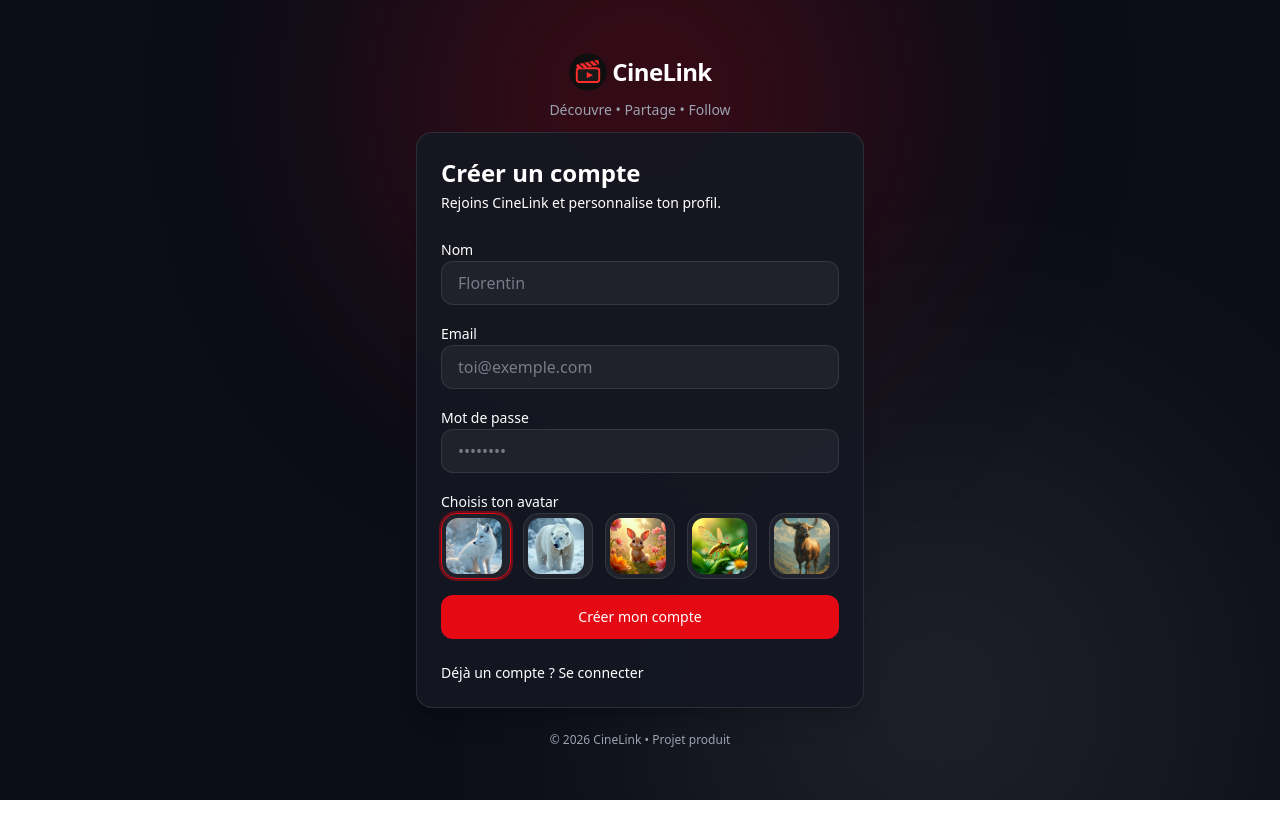
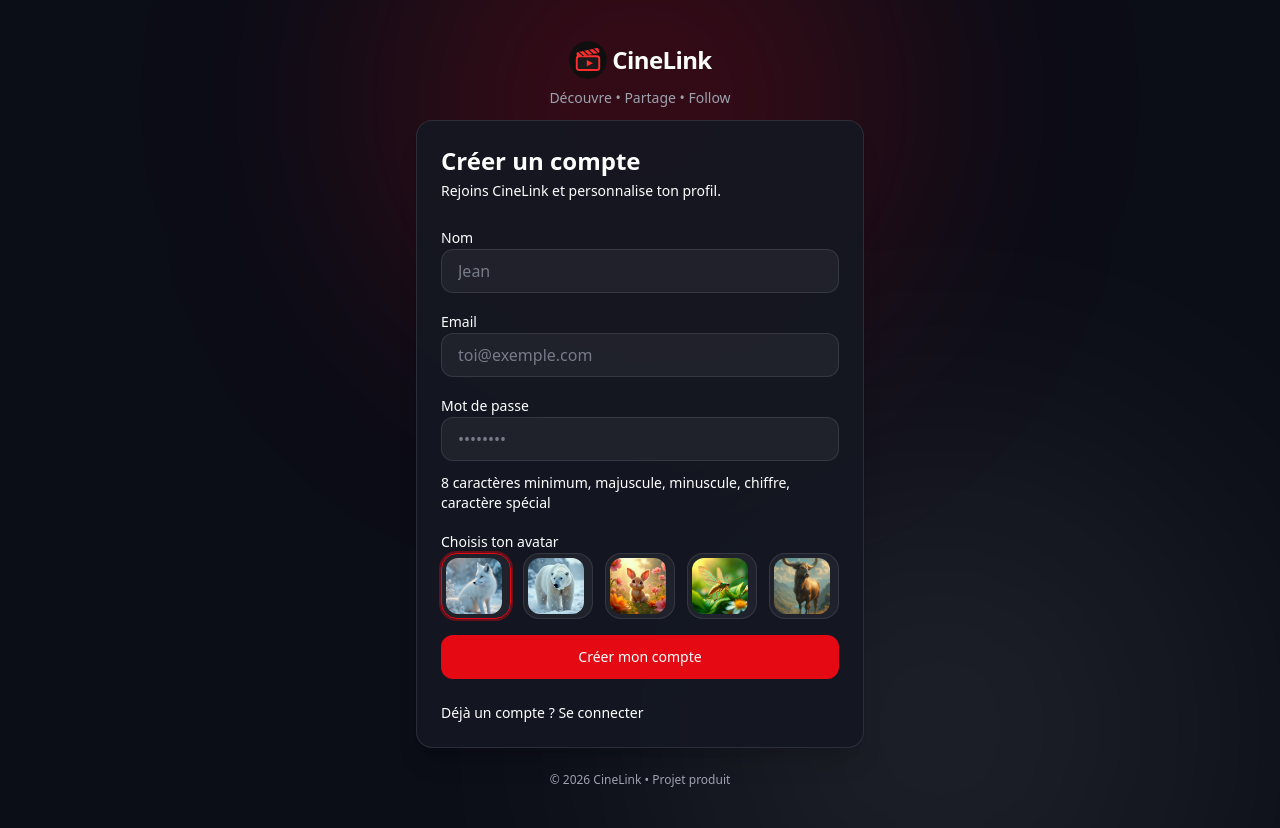
Before and after one commit to Furo347/CineLink, a React (Vite) app in the folder cinelink-frontend/: page /register in a window 1280 px wide. Before the commit the page ends 800 px from the top, so only its background shows below. Built offline with nearby package versions, Linux system fonts and the light colour scheme; no server answers.

Commit message:
feat(auth): update login links and enhance registration placeholder

```diff
--- a/cinelink-frontend/src/features/auth/pages/RegisterPage.tsx
+++ b/cinelink-frontend/src/features/auth/pages/RegisterPage.tsx
@@ -66,7 +66,7 @@ export default function RegisterPage() {
                         <Input
                             value={name}
                             onChange={(e) => setName(e.target.value)}
-                            placeholder="Florentin"
+                            placeholder="Jean"
                         />
                     </div>
 
@@ -87,6 +87,7 @@ export default function RegisterPage() {
                             onChange={(e) => setPassword(e.target.value)}
                             placeholder="••••••••"
                         />
+                        <p className="mt-1 text-sm text-textSecondary">8 caractères minimum, majuscule, minuscule, chiffre, caractère spécial</p>
                     </div>
 
                     <div className="space-y-3">
@@ -101,7 +102,7 @@ export default function RegisterPage() {
 
                 <p className="text-sm text-textSecondary">
                     Déjà un compte ?{" "}
-                    <Link to="/auth/login" className="text-textPrimary hover:underline">
+                    <Link to="/login" className="text-textPrimary hover:underline">
                         Se connecter
                     </Link>
                 </p>
--- a/cinelink-frontend/src/features/users/pages/MePage.tsx
+++ b/cinelink-frontend/src/features/users/pages/MePage.tsx
@@ -127,7 +127,7 @@ export default function MePage() {
                 </p>
                 <div className="mt-6">
                     <Link
-                        to="/auth/login"
+                        to="/login"
                         className="h-11 px-4 rounded-xl bg-primary text-white font-medium hover:opacity-90 transition inline-flex items-center"
                     >
                         Aller au login
@@ -150,7 +150,7 @@ export default function MePage() {
                 </p>
                 <div className="mt-6">
                     <Link
-                        to="/auth/login"
+                        to="/login"
                         className="h-11 px-4 rounded-xl bg-primary text-white font-medium hover:opacity-90 transition inline-flex items-center"
                     >
                         Se reconnecter
```
